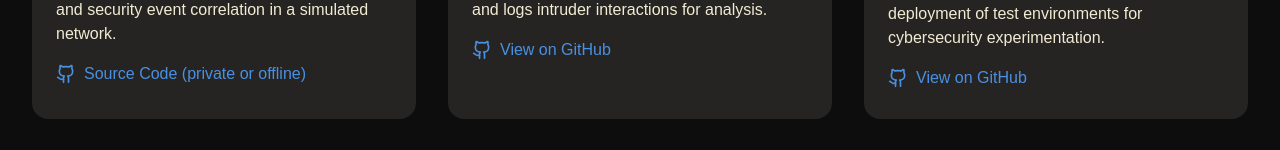
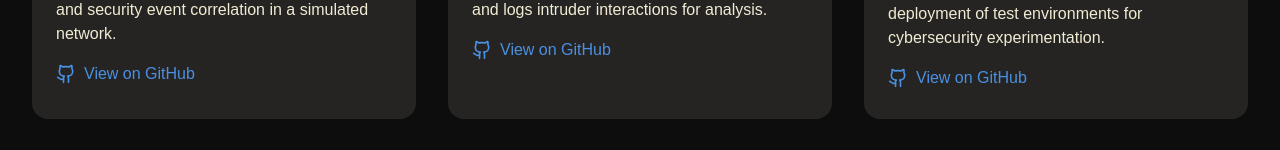
Before and after one commit to vishal-rathod-1/Portfolio, a React (Vite) app: page / in a window 1280 px wide. Shown: the part 802-952 px from the top of the page. Built offline with nearby package versions, Linux system fonts and the light colour scheme.

Commit message:
Update App.tsx

```diff
--- a/src/App.tsx
+++ b/src/App.tsx
@@ -137,14 +137,14 @@ const skills = [
           Designed and deployed an IDS using Suricata, Zeek, Filebeat, Elasticsearch, and Kibana.
           Built for real-time traffic inspection, threat detection, and security event correlation in a simulated network.
         </p>
-        <a
-          href="#"
+         <a
+          href="https://github.com/vishal-rathod-1/IDS"
           target="_blank"
           rel="noopener noreferrer"
           className="inline-flex items-center text-[#4A90E2] hover:text-[#357ABD] font-medium"
         >
           <Github className="w-5 h-5 mr-2" />
-          Source Code (private or offline)
+          View on GitHub
         </a>
       </div>
 
```
